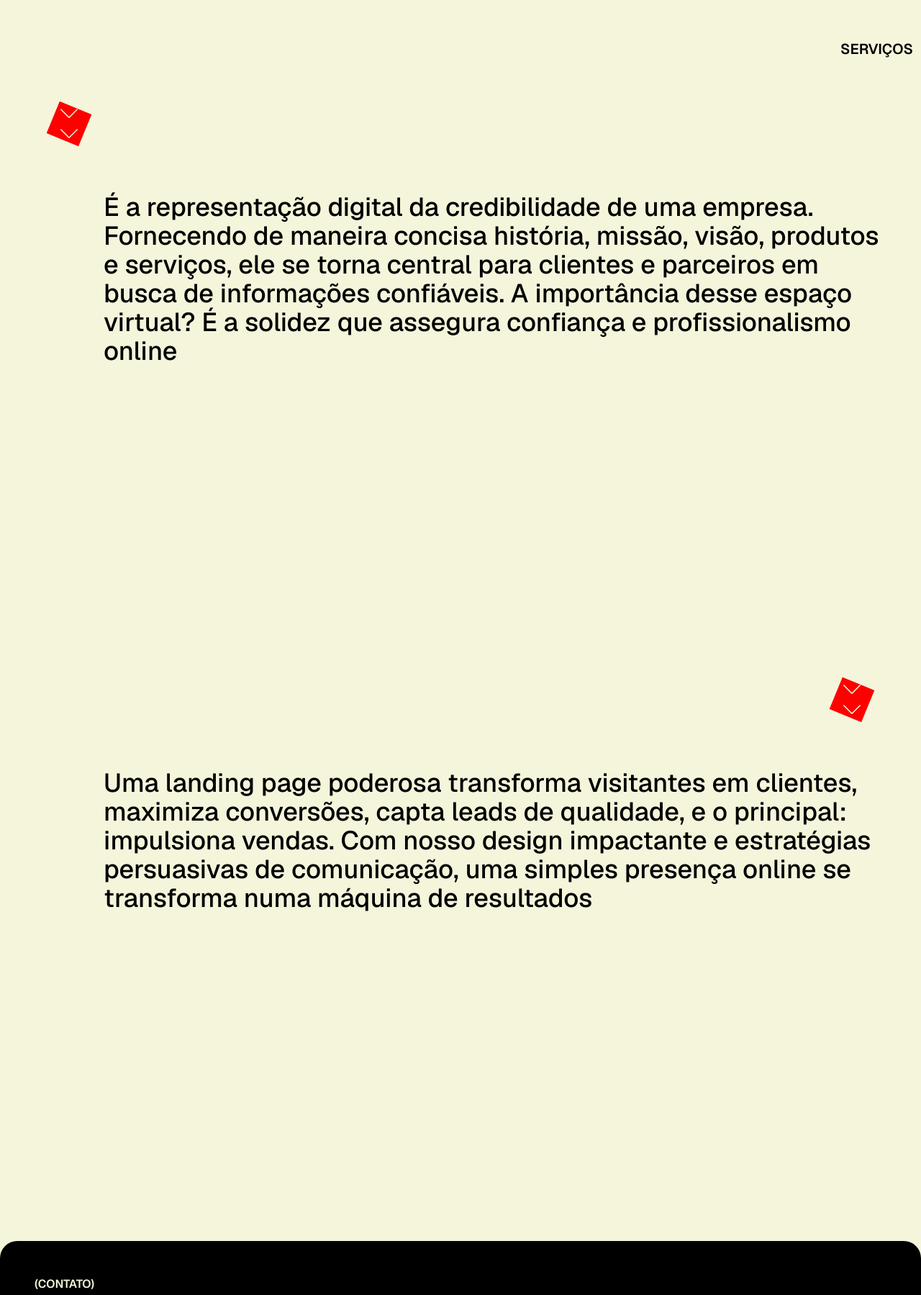
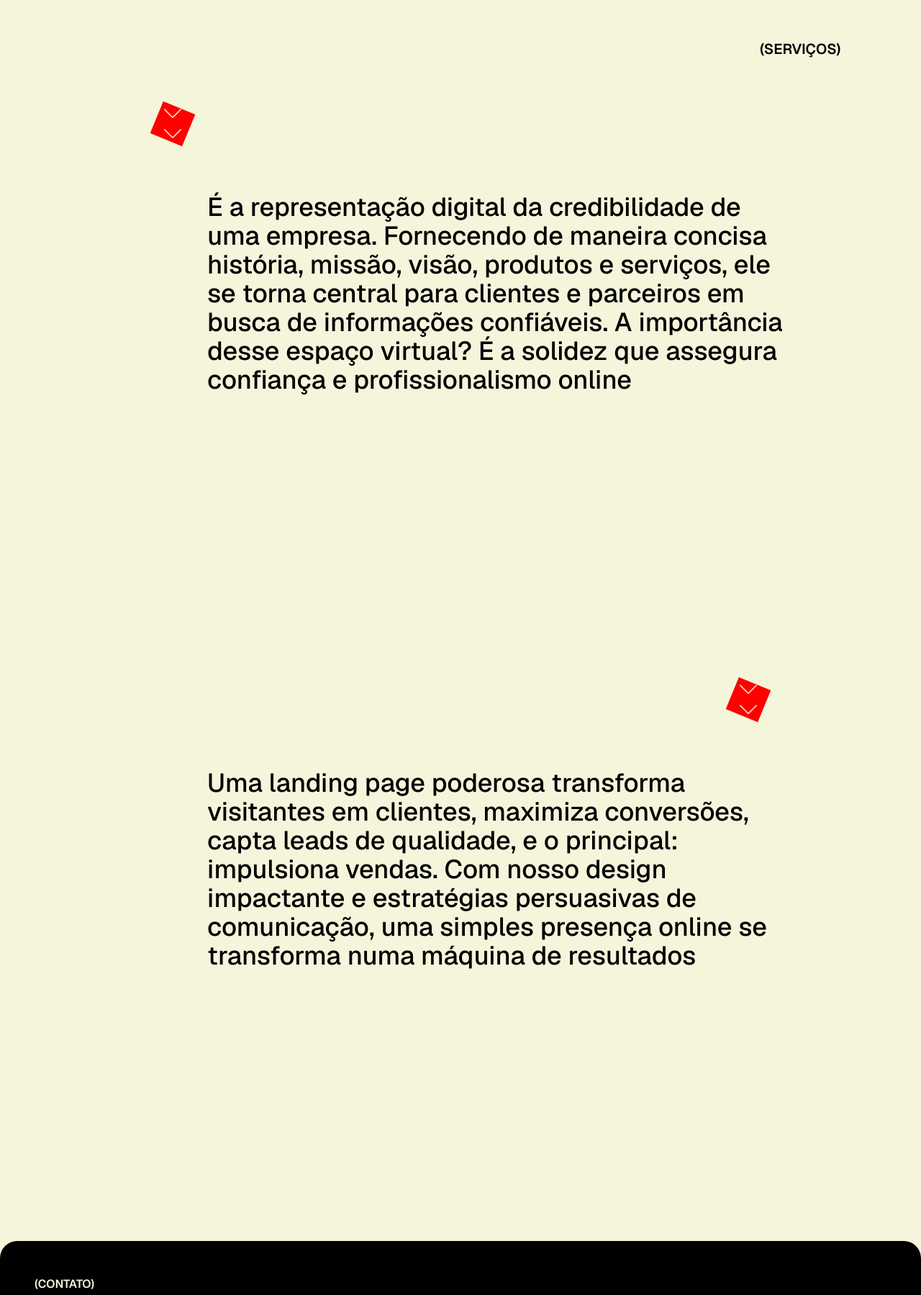
Before and after one commit to cbxcvl/capic, a Next.js app: page / in a window 1280 px wide. Shown: the part 2548-4347 px from the top of the page at 72% size. Built offline with nearby package versions, Linux system fonts and the light colour scheme.

Commit message:
Update Services section layout and content

```diff
--- a/src/sections/Services.tsx
+++ b/src/sections/Services.tsx
@@ -33,11 +33,14 @@ export const Services = () => {
       id="servicos"
       className="flex flex-col bg-background z-50 relative"
     >
-      <div className=" sticky top-20 flex flex-row-reverse pr-12">
-        <BadgeContent content="serviços" />
+      <div className=" sticky top-20 lg:top-36 flex flex-row-reverse pr-12 lg:pr-40">
+        <BadgeContent content="(serviços)" />
       </div>
       <LazyMotion features={domAnimation}>
-        <div ref={ref1} className="w-full h-screen p-6 lg:p-12 flex">
+        <div
+          ref={ref1}
+          className="w-full lg:w-[70%] h-screen pl-6 pt-6 lg:pt-12 flex lg:pl-0 lg:self-center "
+        >
           <m.div
             animate={controls1}
             initial={{ opacity: 0.3 * 1.618, scale: 0.9 }}
@@ -50,7 +53,10 @@ export const Services = () => {
             <SectionContent content="É a representação digital da credibilidade de uma empresa. Fornecendo de maneira concisa história, missão, visão, produtos e serviços, ele se torna central para clientes e parceiros em busca de informações confiáveis. A importância desse espaço virtual? É a solidez que assegura confiança e profissionalismo online" />
           </m.div>
         </div>
-        <div ref={ref2} className="w-full h-screen p-6 lg:p-12 flex">
+        <div
+          ref={ref2}
+          className="w-full lg:w-[70%] h-screen pl-6 pt-6 lg:pt-12 flex lg:pl-0 lg:self-center"
+        >
           <m.div
             animate={controls2}
             initial={{ opacity: 0.3, scale: 0.9 }}
```
